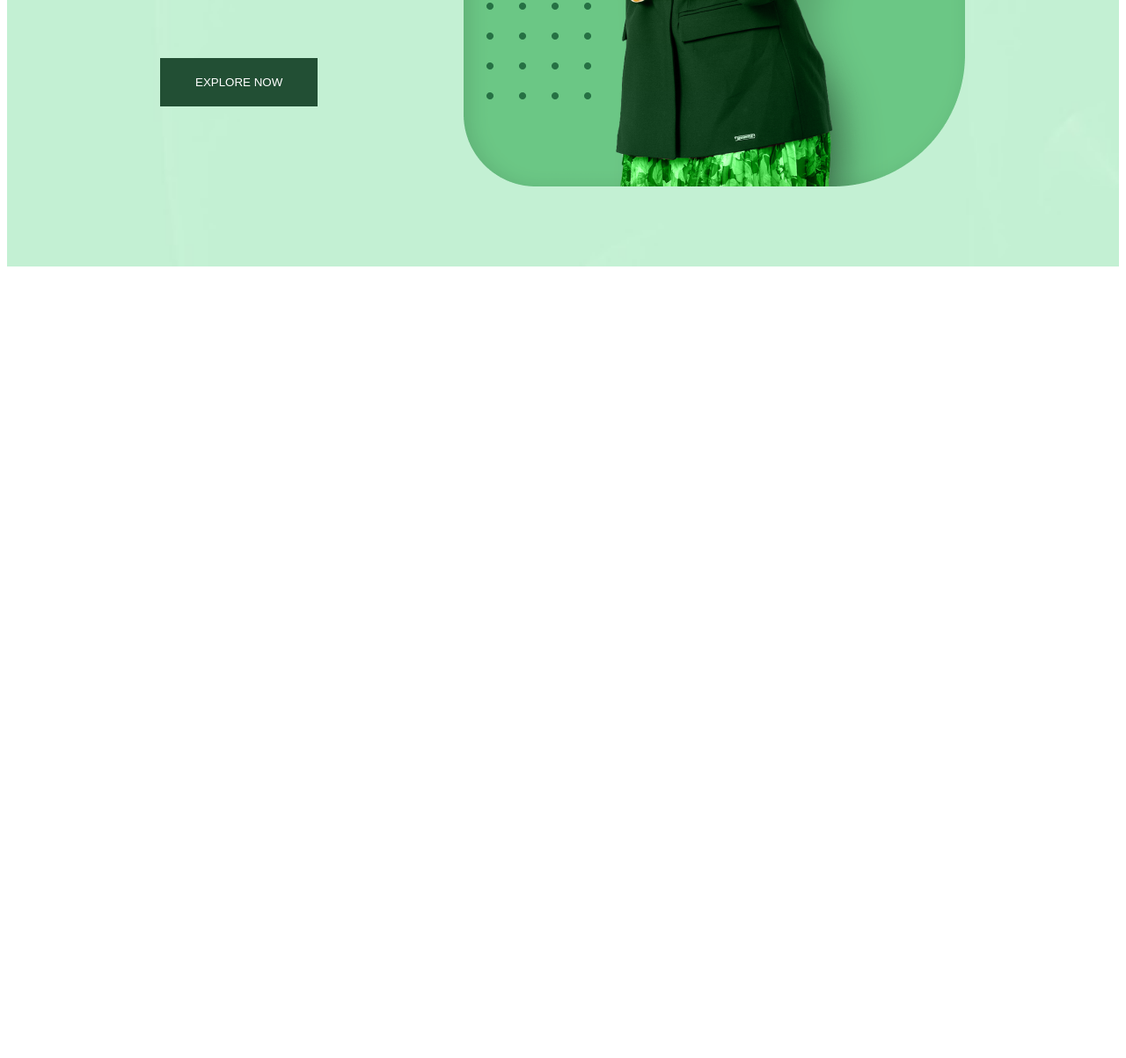
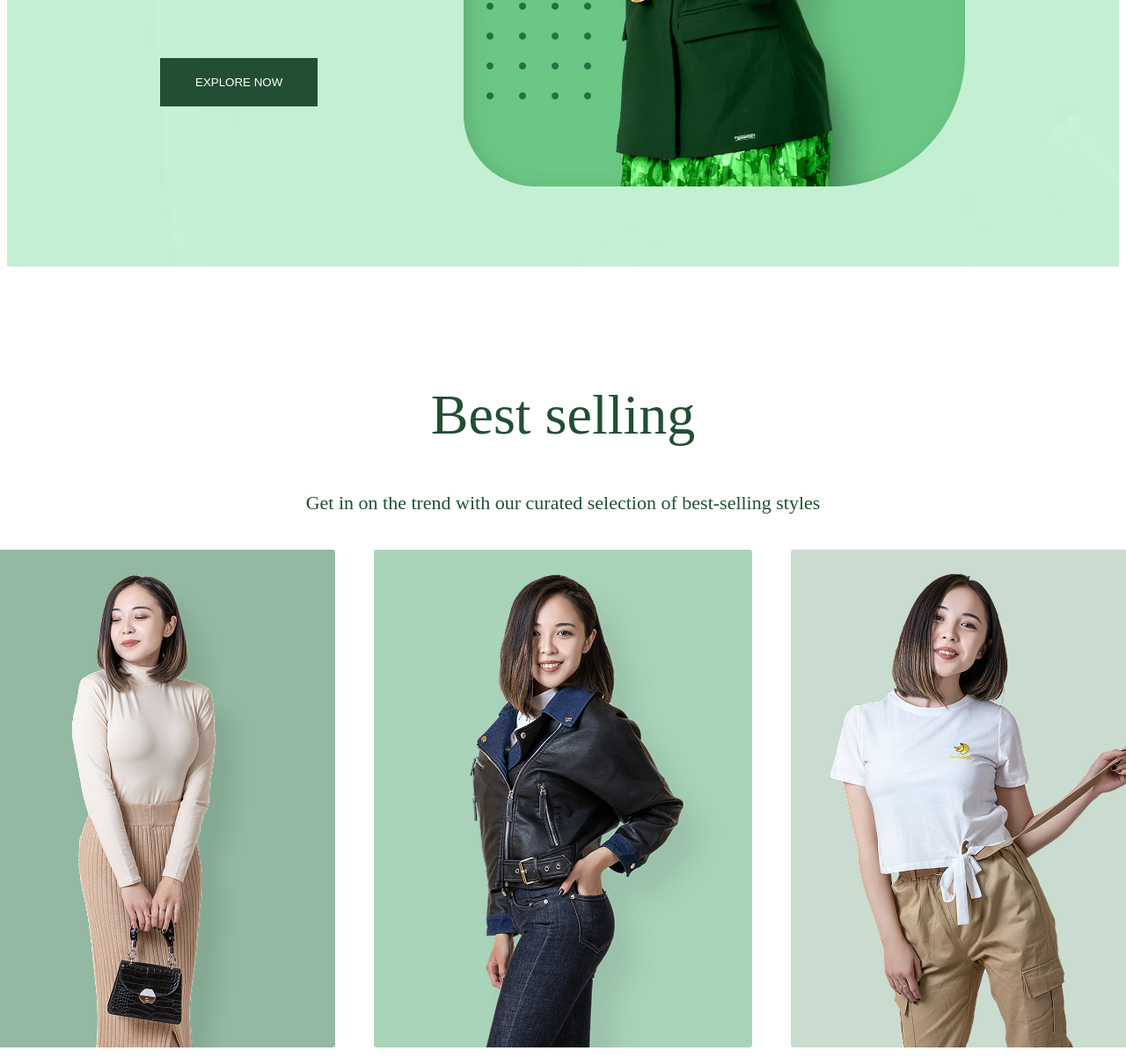
Before and after one commit to twskgk/Rivo_figma_site, a plain HTML site: page index.html in a window 1280 px wide. Shown: the part 785-1988 px from the top of the page at 88% size. Before the commit the page ends 1088 px from the top, so only its background shows below. Drawn offline with Linux system fonts and the light colour scheme.

Commit message:
add woman

```diff
--- a/CSS/style.css
+++ b/CSS/style.css
@@ -86,3 +86,33 @@
  justify-content: flex-end;
  margin-right: 173px;
 }
+
+.selling {
+    display: flex;
+    justify-content: center;
+    margin-top:1100px;
+    font-size: 64px;
+    color: #224F34;
+}
+
+.selling2 {
+    display: flex;
+    justify-content: center;
+    margin-top: 50px;
+    font-size: 22px;
+    color: #224F34;
+}
+
+.girl {
+    display: flex;
+    justify-content: center;
+    gap: 44px;
+    margin-top: 40px;
+}
+
+.girl1 {
+    display: flex;
+    justify-content: center;
+    gap: 44px;
+    margin-top: -570px;
+}
--- a/index.html
+++ b/index.html
@@ -34,7 +34,18 @@
         <div class="login2"><img src="./img/login2.png" alt="login2"></div>
     </header>
     <main>
-
+        <div class="selling">Best selling</div>
+        <div class="selling2">Get in on the trend with our curated selection of best-selling styles</div>
+        <div class="girl">
+            <div><img src="./img/girl1.1.png" alt="girl1.1"></div>
+            <div><img src="./img/girl2.2.png" alt="girl2.2"></div>
+            <div><img src="./img/girl3.3.png" alt="girl3.3"></div>
+        </div>
+        <div class="girl1">
+            <div><img src="./img/girl1.png" alt="girl1.1"></div>
+            <div><img src="./img/girl2.png" alt="girl2.2"></div>
+            <div><img src="./img/girl3.png" alt="girl3.3"></div>
+        </div>
     </main>
     <footer>
 
```
Also changed, not shown: img/girl1.1.png (added), img/girl1.png (added), img/girl2.2.png (added), img/girl2.png (added), img/girl3.3.png (added), img/girl3.png (added).
